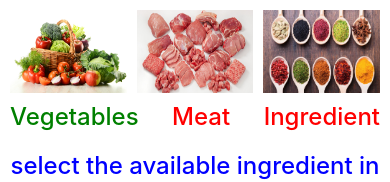
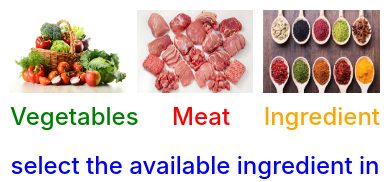
Before and after one commit to vannara/MyMenu, a website: page MyMenu/www/index.html in a window 390 px wide. Shown: the top 182 px of the page. Drawn offline with Linux system fonts and the light colour scheme; some packages are replaced by stand-ins of ours; files that its build step writes are made by us from their sources.

Commit message:
modified

```diff
--- a/MyMenu/www/index.html
+++ b/MyMenu/www/index.html
@@ -45,7 +45,7 @@
                 <h3 class="eag-home-label" align="center" style="color:red">Meat</h3>
             </div>
             <div class="col col-md-4 col-sm-4">
-                <h3 class="eag-home-label" align="center" style="color:red">Ingredient</h3>
+                <h3 class="eag-home-label" align="center" style="color:orange">Ingredient</h3>
             </div>
         </div>
         <div class="row">
```
